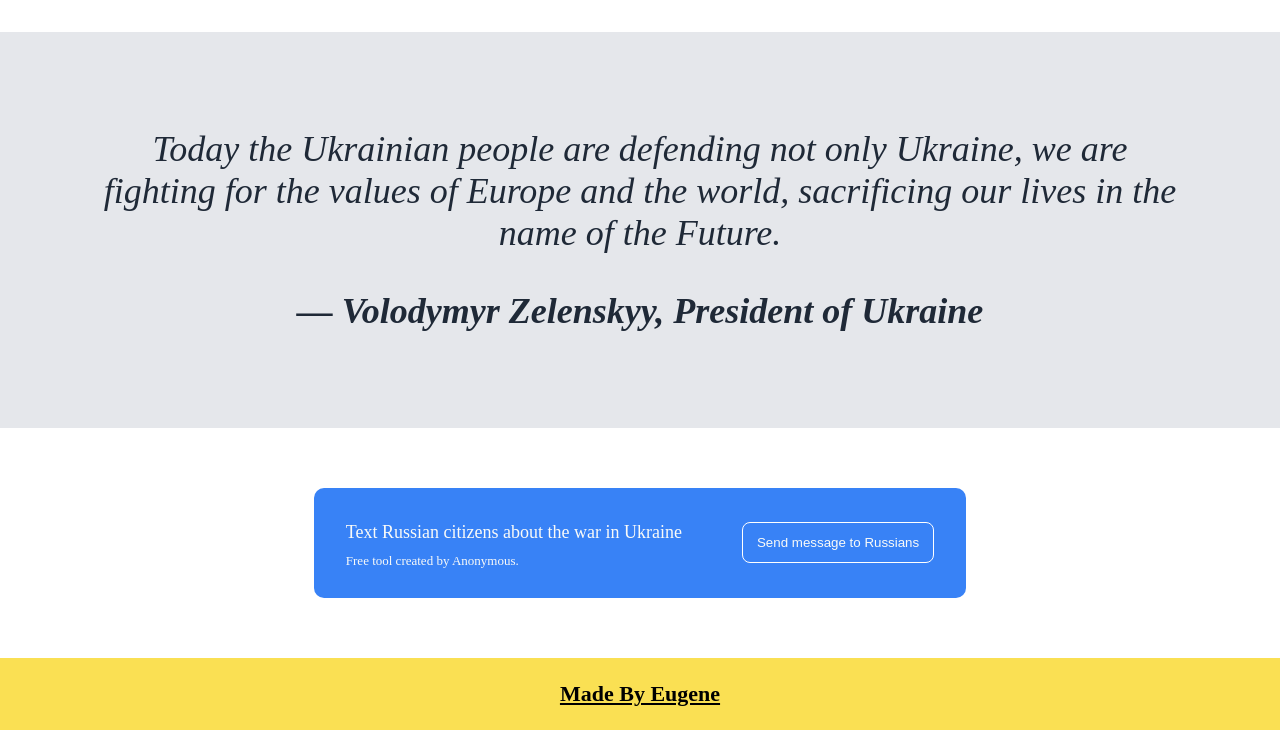
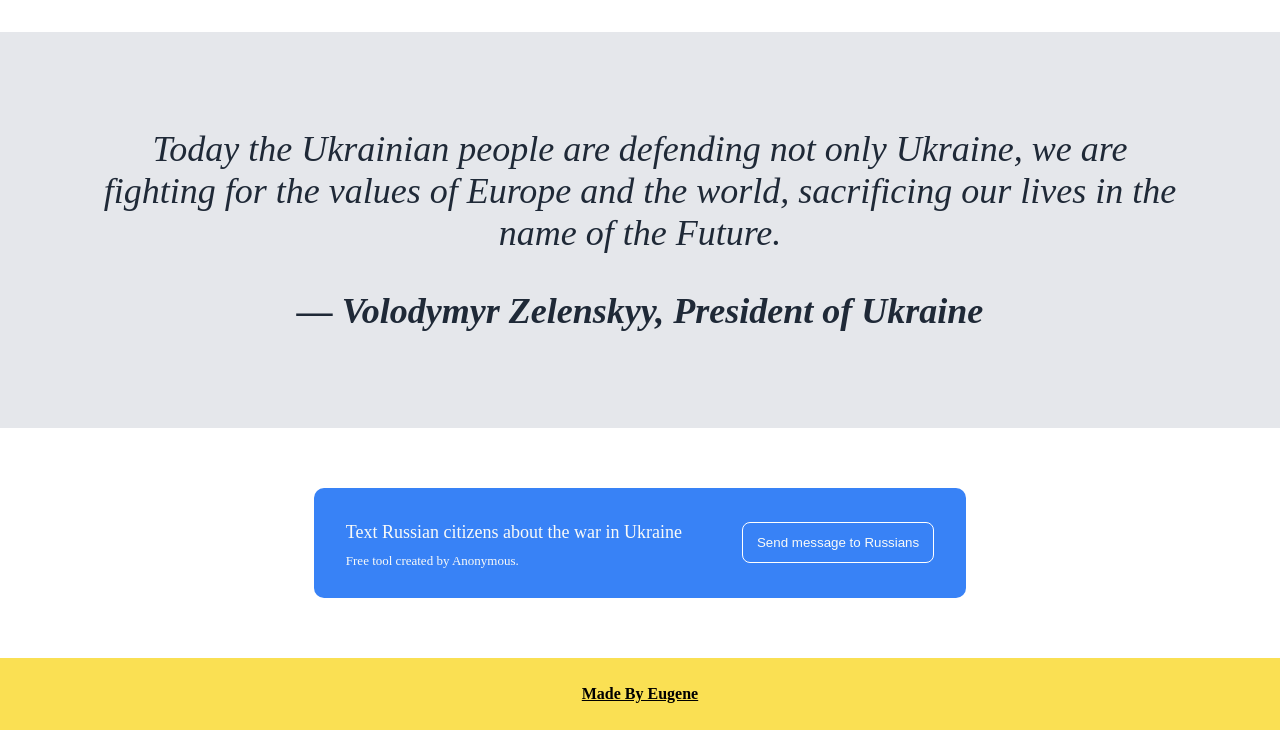
Before and after one commit to scare-destiny/landing-page, a plain HTML site: page index.html in a window 1280 px wide. Shown: the part 944-1674 px from the top of the page. Drawn offline with Linux system fonts and the light colour scheme.

Commit message:
Updated footer's font weight and size

```diff
--- a/styles.css
+++ b/styles.css
@@ -198,7 +198,7 @@
 
   .footer a {
   	color: black;
-  	font-size: 1.375rem;
+  	font-size: 1rem;
   	line-height: 1;
   	font-family: ErmilovBold;
   	font-weight: 600;
```
